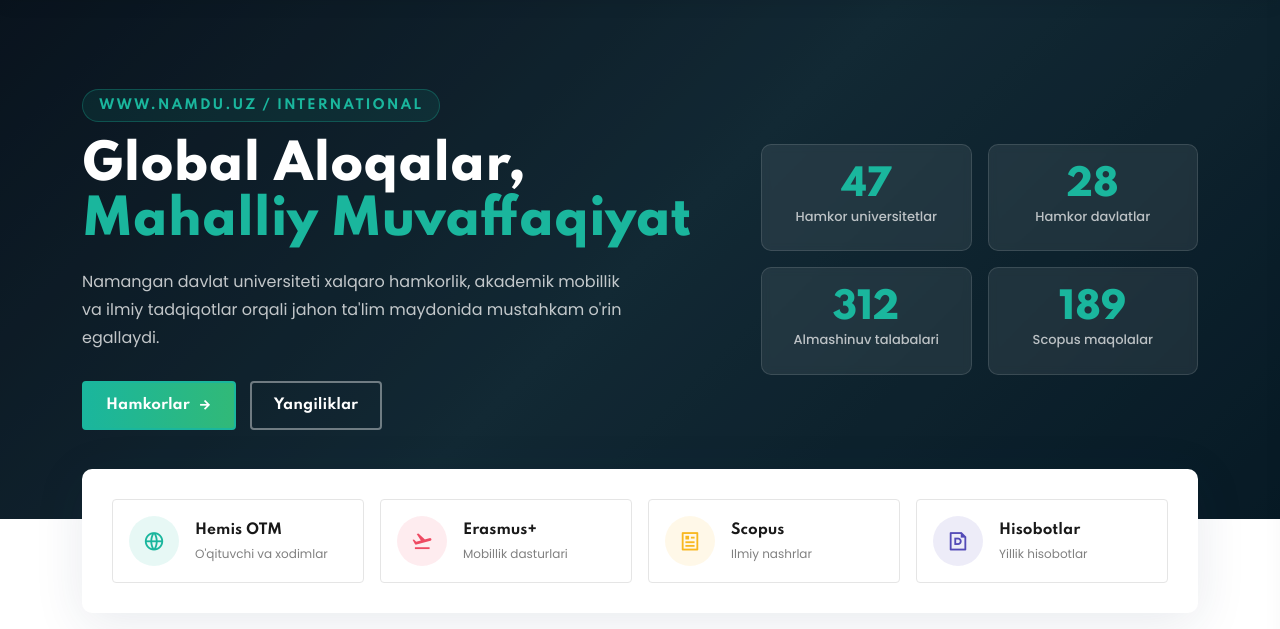
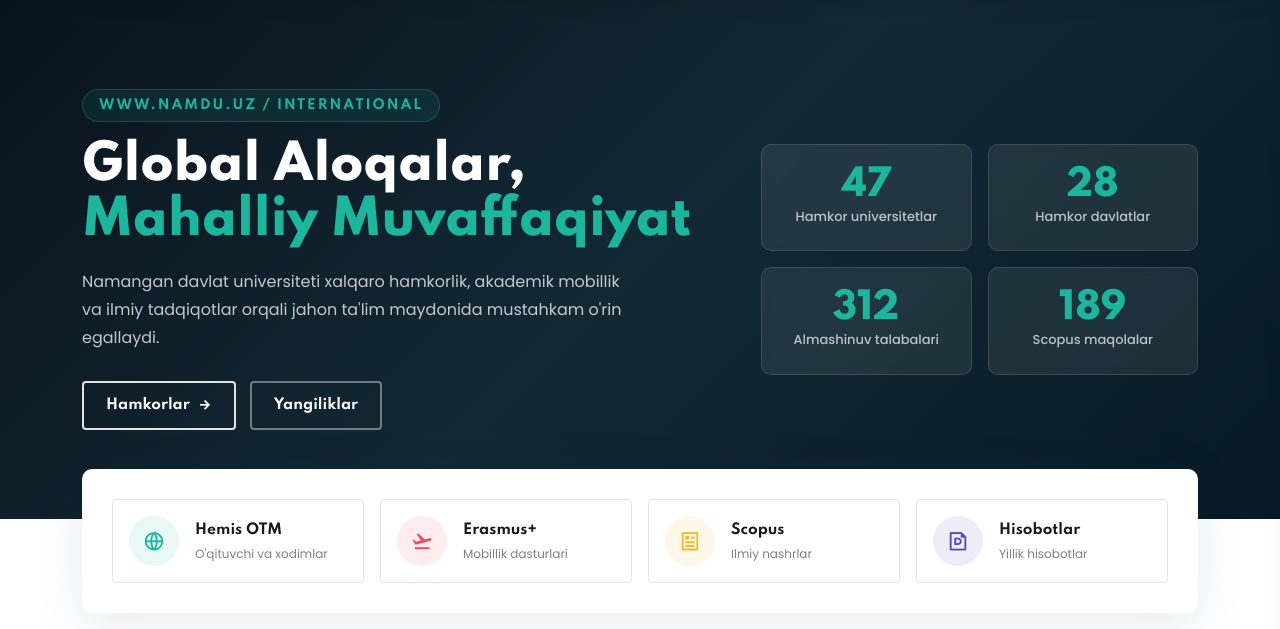
Before and after one commit to AbdullajonInomboyev/namdu-international, a Django app: page / in a window 1280 px wide. Shown: the part 130-759 px from the top of the page. Run offline with Django 4.2, Linux system fonts and the light colour scheme; data comes from the database, SQL or seed files in the repository; data that the repository does not hold is empty; some libraries are stand-ins or nearby versions.

Commit message:
Change edu-btn primary styles to transparent and blue

```diff
--- a/static/css/namdu.css
+++ b/static/css/namdu.css
@@ -298,14 +298,14 @@
    }
 
    .edu-btn.btn-primary {
-     background: var(--gradient-primary);
+     background: transparent;
      color: #fff;
-     border-color: var(--color-primary);
+     border-color: #e2e2e2;
    }
 
    .edu-btn.btn-primary:hover {
-     background: var(--color-heading);
-     border-color: var(--color-heading);
+     background: #1976D2;
+     border-color: #1976D2;
      color: #fff;
    }
 
```
